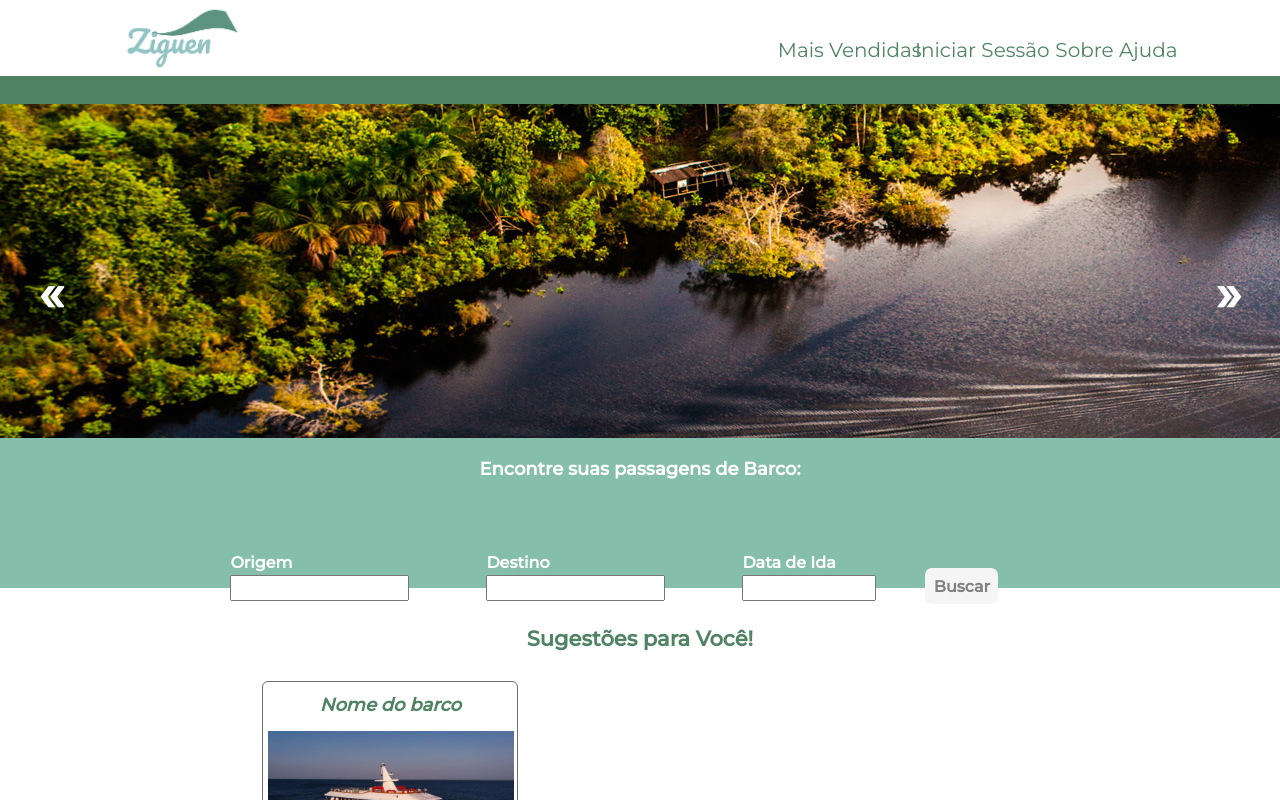
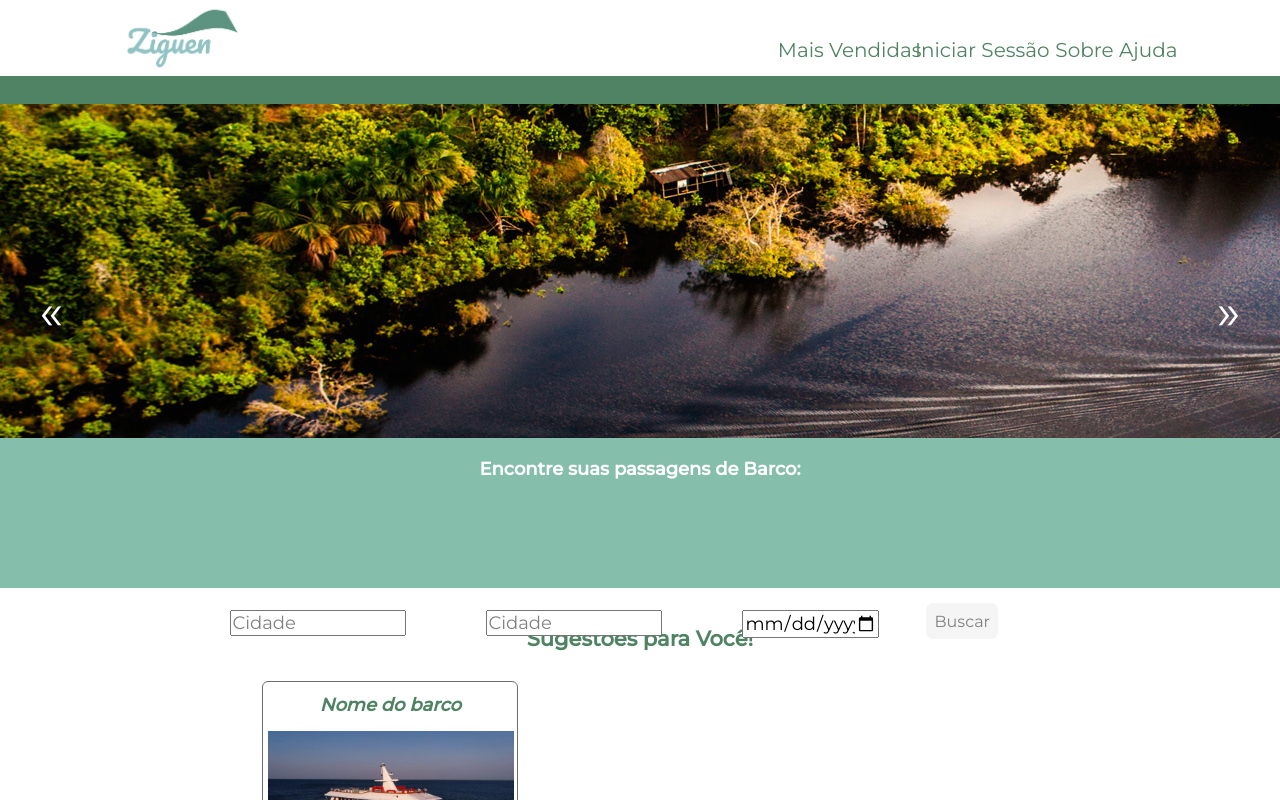
Before and after one commit to GeiseSaunier/2020.1-Ziguen-Front, a React (Create React App) app: page / in a window 1280 px wide. Shown: the top 800 px of the page. Built offline with nearby package versions, Linux system fonts and the light colour scheme.

Commit message:
fix(#22): Cleaning the code and changing the weith letter
Co-authored-by: liversonp <liverson.p@gmail.com>

```diff
--- a/src/pages/Home.tsx
+++ b/src/pages/Home.tsx
@@ -26,7 +26,7 @@ function Home() {
                     <Link to="/" className="ajuda-link">Ajuda</Link>
                 </div>
                 <div className="field">
-                    <p>PASSAGENS FLUVIAIS</p>
+                    <b><p>PASSAGENS FLUVIAIS</p></b>
                 </div>
             </div>
             <div className="carousel">
@@ -40,23 +40,23 @@ function Home() {
                         <Slide index={1}><img src={slide2Img} alt="slide2"/></Slide>
                         <Slide index={2}><img src={slide3Img} alt="slide3"/></Slide>
                     </Slider>
-                    <ButtonBack className="button-back">&#171;</ButtonBack>
-                    <ButtonNext className="button-next">&#187;</ButtonNext>
+                    <ButtonBack className="button button-back">&#171;</ButtonBack>
+                    <ButtonNext className="button button-next">&#187;</ButtonNext>
                 </CarouselProvider>
             </div>
             <div className="search">
-                <p>Encontre suas passagens de Barco:</p>
-                <div className="input-block">
-                    <label htmlFor="origin">Origem </label>
-                    <input id="origin"/>
+                <b><p>Encontre suas passagens de Barco:</p></b>
+                <div className="input-block input-block1">
+                    <b><label htmlFor="origin">Origem </label></b>
+                    <input id="origin" placeholder = "Cidade"/>
                 </div>
-                <div className="input-block1">
-                    <label htmlFor="destination">Destino </label>
-                    <input id="origin" />
+                <div className="input-block input-block2">
+                    <b><label htmlFor="destination">Data </label></b>
+                    <input id="origin" placeholder = "dd/mm/aa" type = "date"/>
                 </div>
-                <div className="input-block2">
-                    <label htmlFor="day">Data de Ida </label>
-                    <input id="origin" />
+                <div className="input-block input-block3">
+                    <b><label htmlFor="day">Destino </label></b>
+                    <input id="origin" placeholder = "Cidade"/>
                 </div>
                 <button>Buscar</button>
             </div>
@@ -80,6 +80,9 @@ function Home() {
                 </div>
             </div>
             <div className="footer">
+                <p>Barcos Parceiros</p>
+                <p>&#128674; &#128674; &#128674; &#128674;</p>
+                <p className="hr"></p>
                 <p>Nossas redes sociais</p>
                 <img src={instagramImg} alt="Instagram" className="instagram-logo" />
                 <img src={facebookImg} alt="Facebook" className="facebook-logo" />
--- a/src/styles/global.css
+++ b/src/styles/global.css
@@ -7,4 +7,5 @@
 
 body, input, button, textarea {
     font: 600 18px Montserrat, sans-serif;
+    font-weight: lighter;
 }
--- a/src/styles/pages/header.css
+++ b/src/styles/pages/header.css
@@ -72,6 +72,7 @@
     margin-top: 13px;
 
     font-size: 16px;
+    font-weight: bolder;
     line-height: 205px;
     color: #ffffff;
 
--- a/src/styles/pages/home.css
+++ b/src/styles/pages/home.css
@@ -6,7 +6,7 @@
     justify-content: center;
 }
 
-.carousel .carousel-provider .button-back {
+.carousel .carousel-provider .button {
     position: absolute;
     background-color: transparent;
     color: #ffffff;
@@ -16,24 +16,16 @@
     border: none;
     font-size: 50px;
     z-index: 1;
-    left: 3%;
     top: 20%;
     overflow: hidden;
 }
 
+.carousel .carousel-provider .button-back {
+    left: 3%;
+}
+
 .carousel .carousel-provider .button-next {
-    position: absolute;
-    background-color:transparent;
-    color: #ffffff;
-    border-radius: 7px;
-    width: 2%;
-    height: 6%;
-    border: none;
-    font-size: 50px;
-    z-index: 1;
     left: 95%;
-    top: 20%;
-    overflow: hidden;
 }
 
 #home-page .search {
@@ -49,7 +41,7 @@
     color: #ffffff;
     text-align: center;
     margin-top: 20px;
-
+    font-weight: bolder;
 }
 
 .search .input-block {
@@ -57,7 +49,6 @@
     color: #ffffff;
     justify-content: left;
     top: 45%;
-    left: 18%;
 }
 
 .search .input-block label {
@@ -71,39 +62,19 @@
 }
 
 .search .input-block1 {
-    position: absolute;
-    color: #ffffff;
-    justify-content: left;
-    top: 45%;
+    left: 18%;
+}
+
+.search .input-block2 {
+    left: 58%;
+}
+
+.search .input-block3 {
     left: 38%;
 }
 
-.search .input-block1 label {
-    position: absolute;
-    bottom: 110%;
-    font-size: 16px;
-}
-
-.search .input-block1 input {
-    width: 80%;
-}
-
-.search .input-block2 {
-    position: absolute;
-    color: #ffffff;
-    justify-content: left;
-    top: 45%;
-    left: 58%;
-}
-
-.search .input-block2 label {
-    position: absolute;
-    bottom: 110%;
-    font-size: 16px;
-}
-
-.search .input-block2 input {
-    width: 60%;
+.input-block #origin::placeholder {
+    color: grey !important;
 }
 
 .search button {
```
